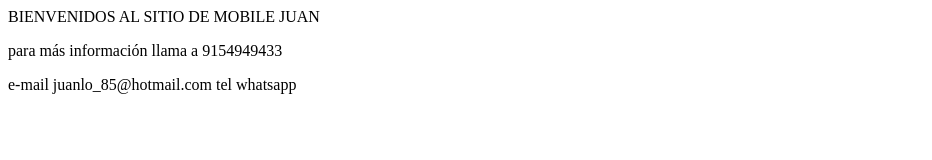
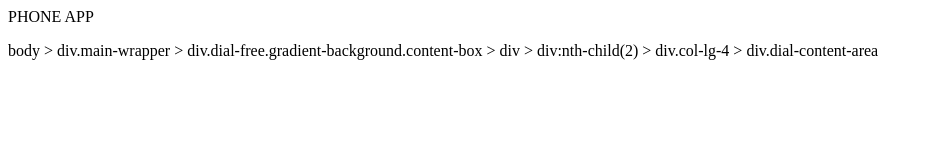
Before and after one commit to JUAN57755/JUAN57755.GitHub.io, a plain HTML site: page index.html in a window 1280 px wide. Shown: the whole page, without its empty margins (0-932 px from the left). Drawn offline with Linux system fonts and the light colour scheme.

Commit message:
Update index.html

```diff
--- a/index.html
+++ b/index.html
@@ -1,3 +1,2 @@
-<p>BIENVENIDOS AL SITIO DE MOBILE JUAN</p>
-<p>para más información llama a 9154949433</p>
-<p>e-mail juanlo_85@hotmail.com tel whatsapp</p>
+</p>PHONE APP<p>
+  body > div.main-wrapper > div.dial-free.gradient-background.content-box > div > div:nth-child(2) > div.col-lg-4 > div.dial-content-area
```
